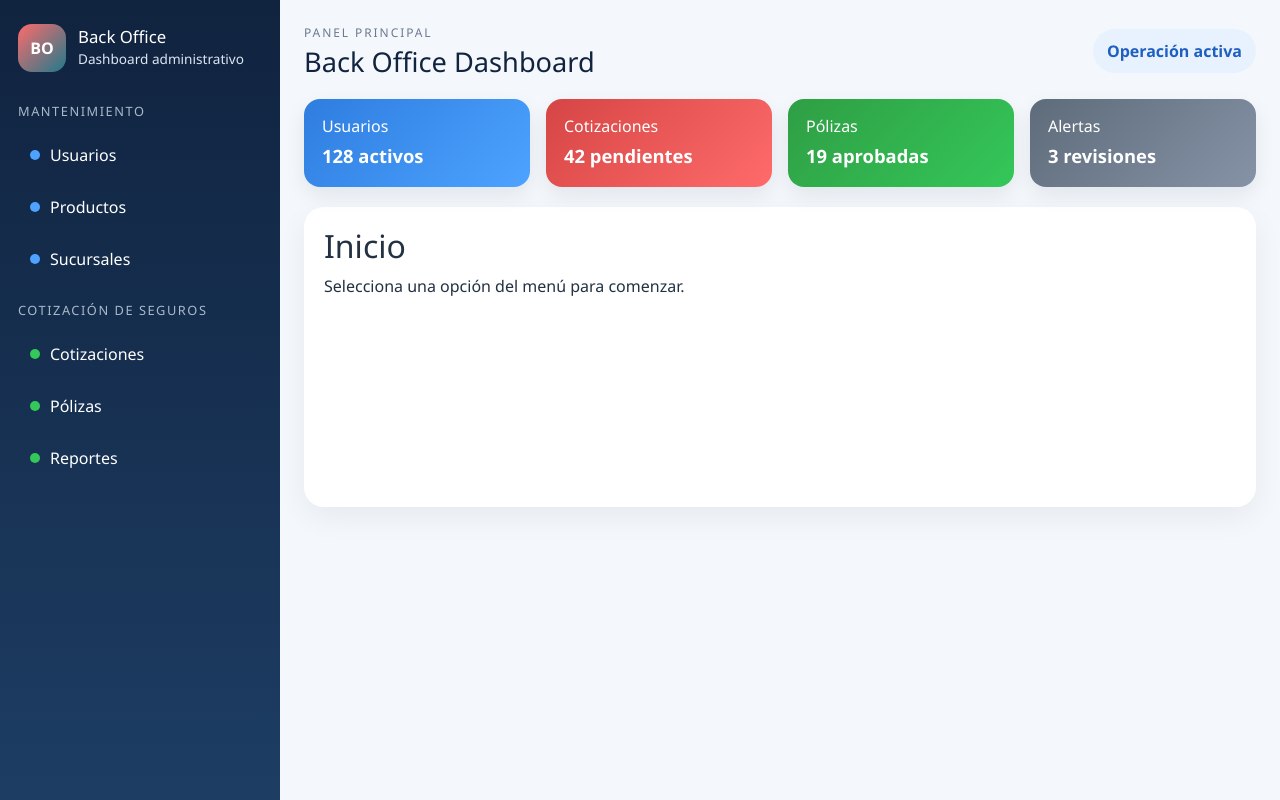
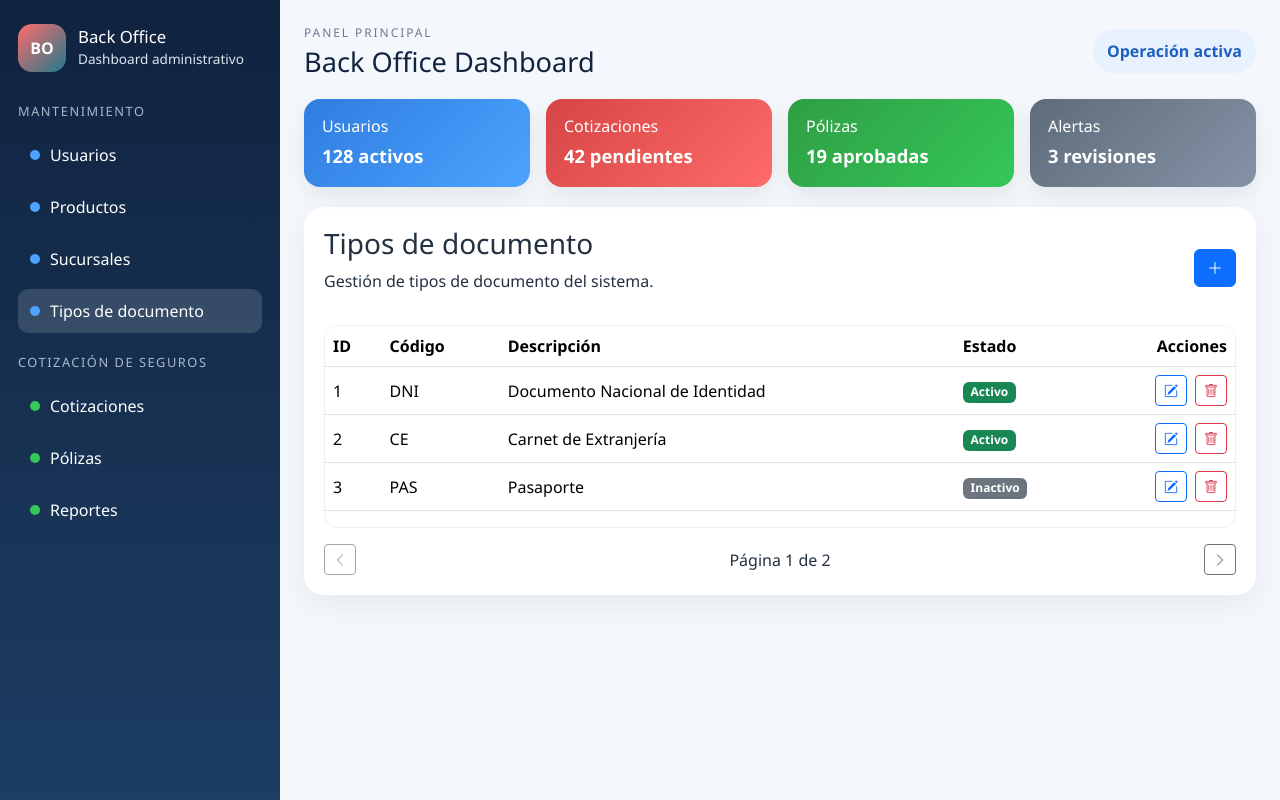
Before and after one commit to PabloFA777/aupad-fronted, an Angular app: page /maintenance/document-types in a window 1280 px wide. Before the commit this address led to /. Built offline with nearby package versions, Linux system fonts and the light colour scheme.

Commit message:
Diseño de mantenimientos de tipo de documento

```diff
--- a/src/app/app.routes.ts
+++ b/src/app/app.routes.ts
@@ -2,6 +2,7 @@ import { Routes } from '@angular/router';
 import { DashboardShellComponent } from './components/dashboard-shell/dashboard-shell';
 import { HomePageComponent } from './pages/home/home-page';
 import { MaintenancePageComponent } from './pages/maintenance/maintenance-page';
+import { DocumentTypesListComponent } from './pages/maintenance/document-types/document-types-list';
 import { QuotationPageComponent } from './pages/quotations/quotation-page';
 
 export const routes: Routes = [
@@ -14,6 +15,7 @@ export const routes: Routes = [
       { path: 'maintenance/users', component: MaintenancePageComponent },
       { path: 'maintenance/products', component: MaintenancePageComponent },
       { path: 'maintenance/branches', component: MaintenancePageComponent },
+      { path: 'maintenance/document-types', component: DocumentTypesListComponent },
       { path: 'quotations', component: QuotationPageComponent },
       { path: 'quotations/list', component: QuotationPageComponent },
       { path: 'quotations/policies', component: QuotationPageComponent },
--- a/src/app/components/dashboard-shell/dashboard-shell.ts
+++ b/src/app/components/dashboard-shell/dashboard-shell.ts
@@ -13,7 +13,8 @@ export class DashboardShellComponent {
   readonly maintenanceItems = [
     { label: 'Usuarios', path: '/maintenance/users' },
     { label: 'Productos', path: '/maintenance/products' },
-    { label: 'Sucursales', path: '/maintenance/branches' }
+    { label: 'Sucursales', path: '/maintenance/branches' },
+    { label: 'Tipos de documento', path: '/maintenance/document-types' }
   ];
 
   readonly quotationItems = [
--- a/src/app/pages/maintenance/document-types/document-types-form.ts
+++ b/src/app/pages/maintenance/document-types/document-types-form.ts
@@ -1,5 +1,6 @@
 import { CommonModule } from '@angular/common';
-import { Component, EventEmitter, Input, Output, signal } from '@angular/core';
+import { Component, EventEmitter, Input, Output } from '@angular/core';
+import { FormsModule } from '@angular/forms';
 
 interface DocumentTypeItem {
   id: number;
@@ -11,7 +12,7 @@ interface DocumentTypeItem {
 @Component({
   selector: 'app-document-types-form',
   standalone: true,
-  imports: [CommonModule],
+  imports: [CommonModule, FormsModule],
   template: `
     <div class="modal-backdrop" (click)="close()">
       <div class="modal-card" (click)="$event.stopPropagation()">
@@ -59,19 +60,19 @@ export class DocumentTypesFormComponent {
   @Output() saved = new EventEmitter<DocumentTypeItem>();
   @Output() closed = new EventEmitter<void>();
 
-  readonly form = signal<DocumentTypeItem>({
+  form: DocumentTypeItem = {
     id: 0,
     code: '',
     description: '',
     status: 'Activo'
-  });
+  };
 
   ngOnChanges() {
-    this.form.set(this.item ? { ...this.item } : { id: 0, code: '', description: '', status: 'Activo' });
+    this.form = this.item ? { ...this.item } : { id: 0, code: '', description: '', status: 'Activo' };
   }
 
   save() {
-    const current = this.form();
+    const current = this.form;
     if (!current.code.trim() || !current.description.trim()) {
       return;
     }
--- /dev/null
+++ b/src/app/pages/maintenance/document-types/document-types-list.html
@@ -0,0 +1,62 @@
+<div class="card-list">
+  <div class="card-list__header">
+    <div>
+      <h3>Tipos de documento</h3>
+      <p>Gestión de tipos de documento del sistema.</p>
+    </div>
+    <button class="btn btn-primary" (click)="openModal()" title="Agregar">
+      <i class="bi bi-plus-lg"></i>
+    </button>
+  </div>
+
+  <div class="table-wrap">
+    <table class="table table-hover align-middle">
+      <thead>
+        <tr>
+          <th>ID</th>
+          <th>Código</th>
+          <th>Descripción</th>
+          <th>Estado</th>
+          <th class="text-end">Acciones</th>
+        </tr>
+      </thead>
+      <tbody>
+        <tr *ngFor="let item of paginatedItems()">
+          <td>{{ item.id }}</td>
+          <td>{{ item.code }}</td>
+          <td>{{ item.description }}</td>
+          <td>
+            <span class="badge" [ngClass]="item.status === 'Activo' ? 'bg-success' : 'bg-secondary'">
+              {{ item.status }}
+            </span>
+          </td>
+          <td class="text-end">
+            <button class="btn btn-sm btn-outline-primary me-2" (click)="edit(item)" title="Editar">
+              <i class="bi bi-pencil-square"></i>
+            </button>
+            <button class="btn btn-sm btn-outline-danger" (click)="remove(item.id)" title="Eliminar">
+              <i class="bi bi-trash"></i>
+            </button>
+          </td>
+        </tr>
+      </tbody>
+    </table>
+  </div>
+
+  <div class="pagination-row">
+    <button class="btn btn-outline-secondary btn-sm" [disabled]="page() === 1" (click)="prevPage()" title="Anterior">
+      <i class="bi bi-chevron-left"></i>
+    </button>
+    <span>Página {{ page() }} de {{ totalPages() }}</span>
+    <button class="btn btn-outline-secondary btn-sm" [disabled]="page() === totalPages()" (click)="nextPage()" title="Siguiente">
+      <i class="bi bi-chevron-right"></i>
+    </button>
+  </div>
+</div>
+
+<app-document-types-form
+  *ngIf="isModalOpen()"
+  [item]="selectedItem()"
+  (saved)="onSaved($event)"
+  (closed)="closeModal()"
+></app-document-types-form>
--- a/src/app/pages/maintenance/document-types/document-types-list.ts
+++ b/src/app/pages/maintenance/document-types/document-types-list.ts
@@ -13,60 +13,7 @@ interface DocumentTypeItem {
   selector: 'app-document-types-list',
   standalone: true,
   imports: [CommonModule, DocumentTypesFormComponent],
-  template: `
-    <div class="card-list">
-      <div class="card-list__header">
-        <div>
-          <h3>Tipos de documento</h3>
-          <p>Gestión de tipos de documento del sistema.</p>
-        </div>
-        <button class="btn btn-primary" (click)="openModal()">Agregar</button>
-      </div>
-
-      <div class="table-wrap">
-        <table class="table table-hover align-middle">
-          <thead>
-            <tr>
-              <th>ID</th>
-              <th>Código</th>
-              <th>Descripción</th>
-              <th>Estado</th>
-              <th class="text-end">Acciones</th>
-            </tr>
-          </thead>
-          <tbody>
-            <tr *ngFor="let item of paginatedItems()">
-              <td>{{ item.id }}</td>
-              <td>{{ item.code }}</td>
-              <td>{{ item.description }}</td>
-              <td>
-                <span class="badge" [ngClass]="item.status === 'Activo' ? 'bg-success' : 'bg-secondary'">
-                  {{ item.status }}
-                </span>
-              </td>
-              <td class="text-end">
-                <button class="btn btn-sm btn-outline-primary me-2" (click)="edit(item)">Editar</button>
-                <button class="btn btn-sm btn-outline-danger" (click)="remove(item.id)">Eliminar</button>
-              </td>
-            </tr>
-          </tbody>
-        </table>
-      </div>
-
-      <div class="pagination-row">
-        <button class="btn btn-outline-secondary btn-sm" [disabled]="page() === 1" (click)="prevPage()">Anterior</button>
-        <span>Página {{ page() }} de {{ totalPages() }}</span>
-        <button class="btn btn-outline-secondary btn-sm" [disabled]="page() === totalPages()" (click)="nextPage()">Siguiente</button>
-      </div>
-    </div>
-
-    <app-document-types-form
-      *ngIf="isModalOpen()"
-      [item]="selectedItem()"
-      (saved)="onSaved($event)"
-      (closed)="closeModal()"
-    ></app-document-types-form>
-  `,
+  templateUrl: './document-types-list.html',
   styles: [
     `
       .card-list { display: flex; flex-direction: column; gap: 16px; }
```
